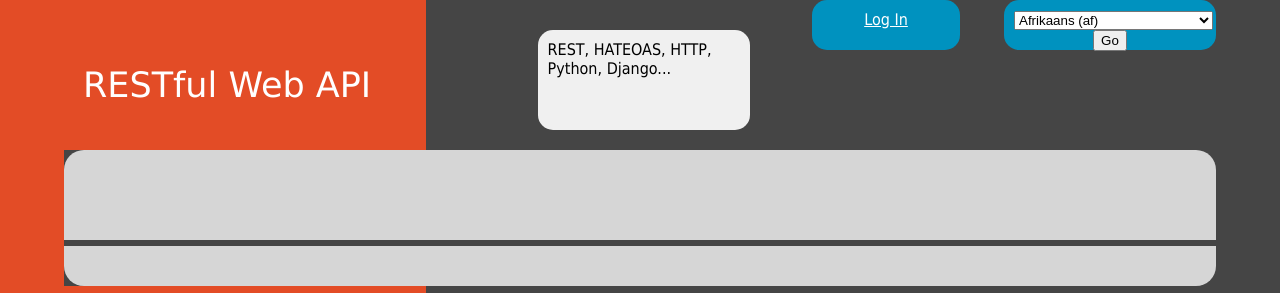
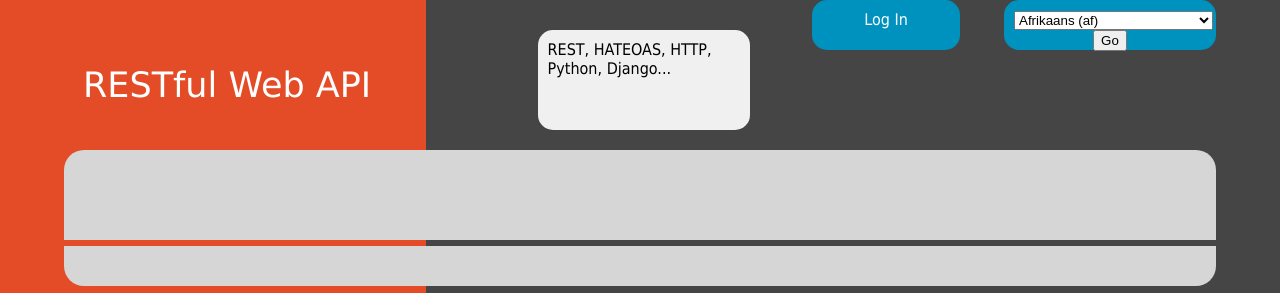
Before and after one commit to juliotrigo/restfulwebapi, a Django app: template restfulwebapisite/templates/base.html in a window 1280 px wide. Shown: the top 293 px of the page. Run offline with Django 3.2, Linux system fonts and the light colour scheme; the template is opened without the code that fills it, so the values that code supplies are empty.

Commit message:
Page layout & CSS.

```diff
--- a/restfulwebapisite/static/css/base.css
+++ b/restfulwebapisite/static/css/base.css
@@ -17,6 +17,10 @@ a {
     text-decoration: none;
 }
 
+a:hover {
+    text-decoration: underline;
+}
+
 /* Background color: 72
    48
    30
@@ -27,7 +31,7 @@ a {
 
 .page-header {
     height: 300px;
-    background-color: rgb(69, 69, 69);
+    background-color: inherit;
 }
 
 .logo {
@@ -71,7 +75,6 @@ a {
 }
 
 .login a {
-    text-decoration: underline;
     color: rgb(255, 255, 255);
 }
 
@@ -94,15 +97,21 @@ a {
     position: relative;
     margin: -150px auto 30px auto;
     width: 90%;
-    background-color: rgb(69, 69, 69);
+    background-color: transparent;
 }
 
 .menu {
     height: 70px;
     padding: 20px 20px 0px 20px;
-    border-bottom: 6px solid rgb(69, 69, 69);
     background-color: rgb(214, 214, 214);
     border-radius: 20px 20px 0px 0px;
+}
+
+.separator {
+    height: 6px;
+    padding: 0px;
+    margin: 0px;
+    background-color: transparent;
 }
 
 .content {
@@ -114,30 +123,30 @@ a {
 /********** FOOTER **********/
 
 #top-footer {
-    height: 100px;
+    height: 0px;
     background-color: rgb(51, 51, 51);
     color: rgb(221, 221, 221);
 }
 
 #mid-footer {
-    height: 100px;
+    height: 120px;
     background-color: rgb(51, 51, 51);
     color: rgb(221, 221, 221);
 }
 
 #logo-html5 {
     float: left;
-    margin: 0px 15px 0px 15px;
+    margin: 30px 15px 30px 30px;
 }
 
 #logo-django {
     float: left;
-    margin: 0px 15px 0px 15px;
+    margin: 30px 15px 30px 15px;
 }
 
 #logo-css {
     float: left;
-    margin: 0px 15px 0px 15px;
+    margin: 30px 15px 30px 15px;
 }
 
 #bottom-footer {
--- a/restfulwebapisite/templates/base.html
+++ b/restfulwebapisite/templates/base.html
@@ -52,6 +52,7 @@
             <nav class="menu">
 
             </nav>
+            <div class="separator"></div>
             <div class="content">
                 {% block content %}{% endblock %}
             </div>
```
